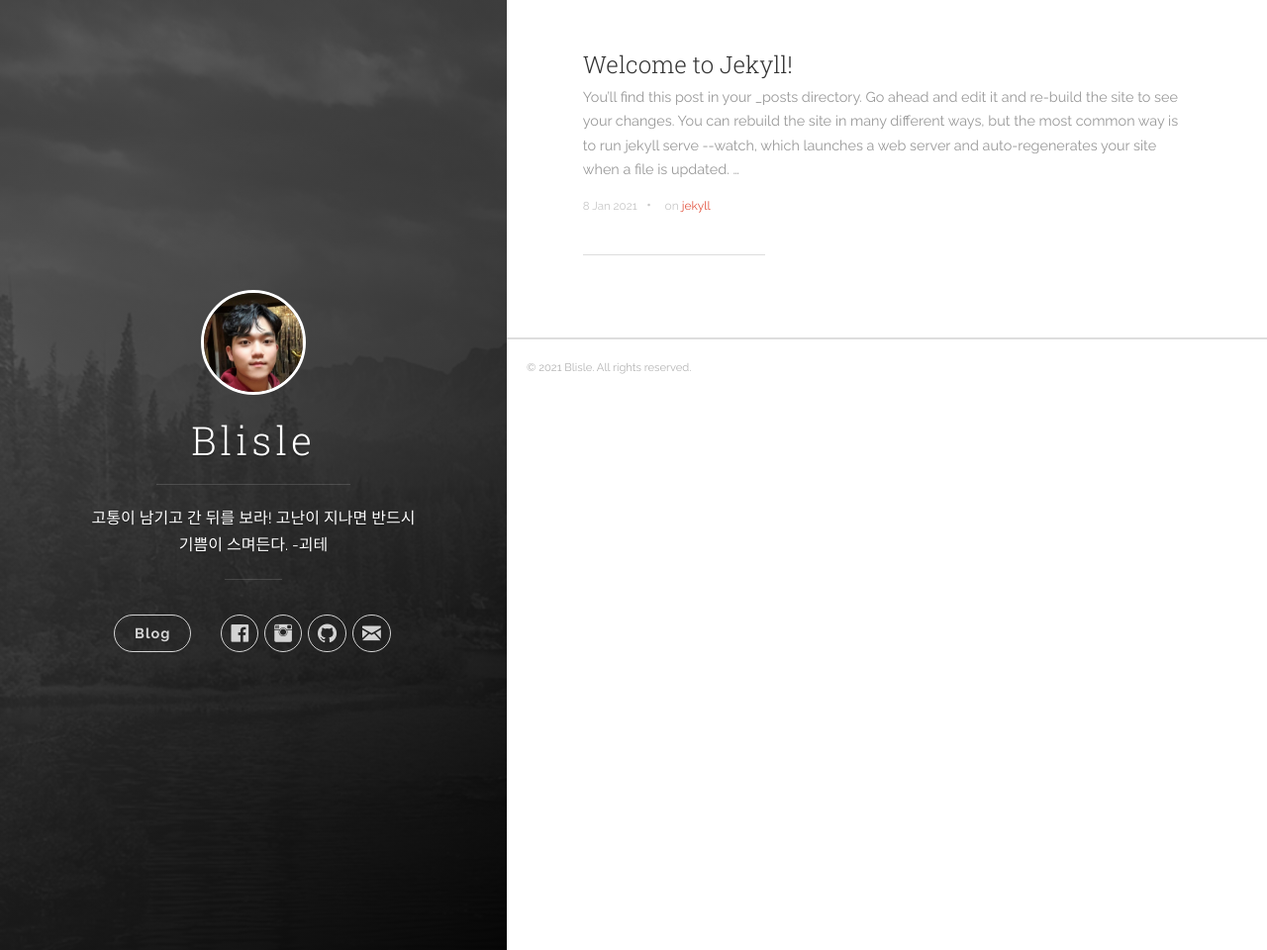
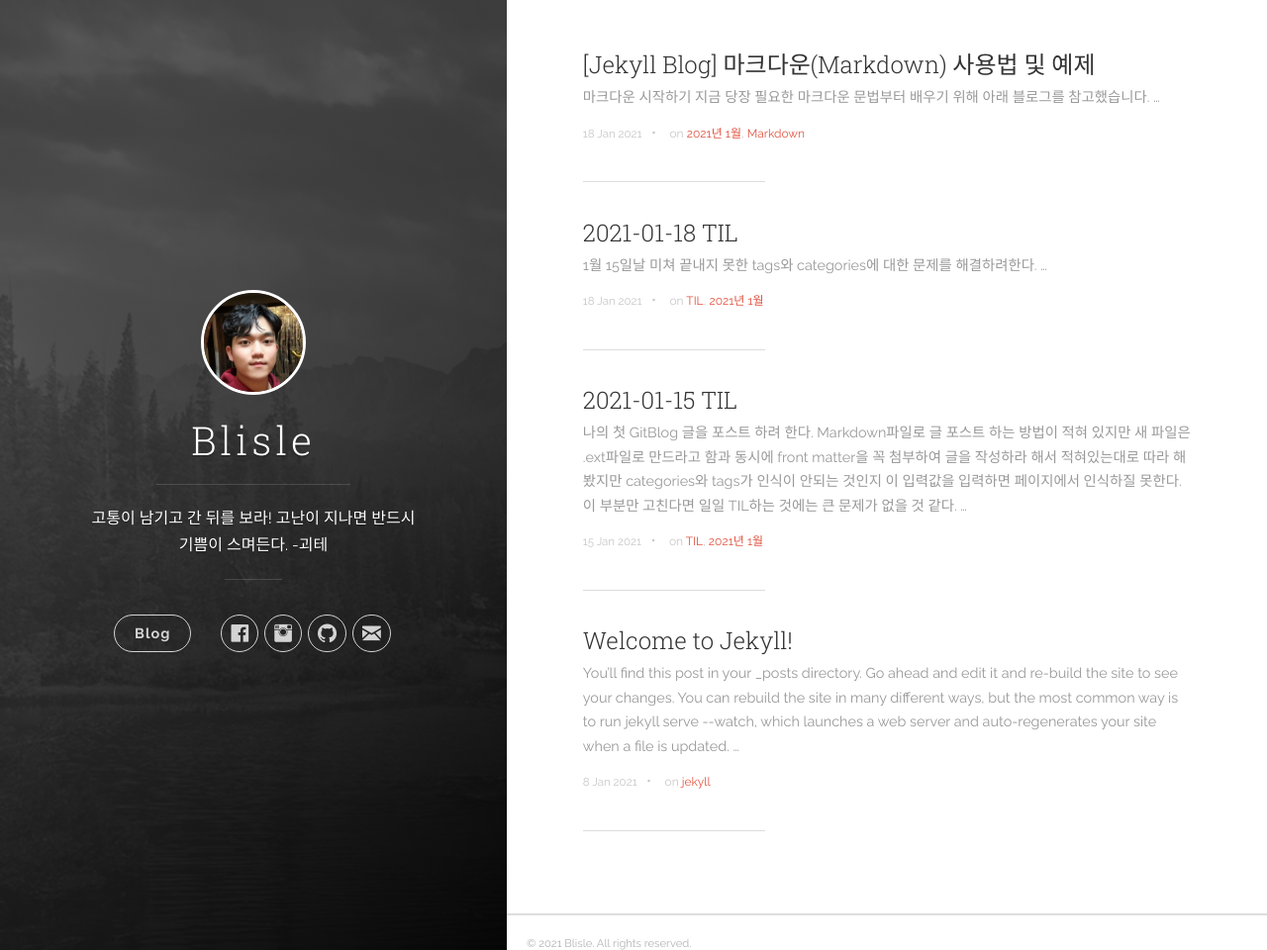
Before and after one commit to SonJM/SonJM.github.io, a Jekyll site: the page built from index.html, in a window 1280 px wide and 960 px high. Shown: the whole window at 99% size. Built offline with Jekyll 4.4.1, drawn with Linux system fonts in a browser that asks for light colours; the list of posts is cut into pages by our own code.

Commit message:
2021-01-18

````diff
--- a/_posts/2021-01-08-welcome-to-jekyll.markdown
+++ b/_posts/2021-01-08-welcome-to-jekyll.markdown
@@ -1,6 +1,6 @@
 ---
 title:  "Welcome to Jekyll!"
-date:   2021-01-08 15:04:23
+date:   2021-01-08 15:04:23 +0900
 categories: [jekyll]
 tags: [jekyll]
 ---
--- /dev/null
+++ b/_posts/2021-01-15-today-i-learn.md
@@ -0,0 +1,13 @@
+---
+title:  "2021-01-15 TIL"
+author: Blisle
+date:   2021-01-15 15:04:23 +0900
+categories: [TIL]
+tags: [TIL, 2021년 1월]
+---
+
+나의 첫 GitBlog 글을 포스트 하려 한다.
+Markdown파일로 글 포스트 하는 방법이 적혀 있지만 새 파일은 .ext파일로 만드라고 함과 동시에
+front matter을 꼭 첨부하여 글을 작성하라 해서 적혀있는대로 따라 해봤지만
+categories와 tags가 인식이 안되는 것인지 이 입력값을 입력하면 페이지에서 인식하질 못한다.
+이 부분만 고친다면 일일 TIL하는 것에는 큰 문제가 없을 것 같다.
--- /dev/null
+++ b/_posts/2021-01-18-What-is-happen.md
@@ -0,0 +1,28 @@
+---
+title:  "2021-01-18 TIL"
+author: Blisle
+date:   2021-01-18 11:49:23 +0900
+categories: [TIL]
+tags: [TIL, 2021년 1월]
+---
+
+1월 15일날 미쳐 끝내지 못한 tags와 categories에 대한 문제를 해결하려한다.
+
+해결과정
+  카테고리와 태그를 그냥 바꾸고 깃헙에 push해보고 결과 값 보기
+.ext파일에 대해 구글링 해보기 (한 번 찾아봤지만 딱히 얻은건 없었음 ㅠ)
+.md파일로 글 작성 후 git push 해보기
+
+중간 결과
+  2021-01-15일 파일은 그대로 페이지에서 인식하고 결과가 깔끔하게 나왔다
+심지어 15일 당시에는 안되던 tags와 categories도 깔끔하게 변경이 되었다,,,
+원인이 무엇인지는 아직 모르겠지만 18일도 이와 똑같이 된다면 좋겠다,,,
+
+해결
+  .ext파일에 대해 구글링해본 결과 리눅스에서 사용 하는 파일 확장자라는 것을 알게되었다,,
+단순 마크다운 기본설명서를 새로 구글링해서 포스팅해놓았다 내일부터는 이런 칙칙한 디자인보다
+마크다운의 여러 문법들을 사용해가며 이쁘장하게 포스팅해봐야겠다,,!!
+
+
+
+### TIL
--- /dev/null
+++ b/_posts/2021-01-18-use-with-markdown.md
@@ -0,0 +1,171 @@
+---
+title: '[Jekyll Blog] 마크다운(Markdown) 사용법 및 예제'
+author: Blisle
+date: 2021-01-18 12:09:30 +0900
+categories: [jekyll, Tutorial]
+tags: [2021년 1월, Markdown]
+---
+
+## 마크다운 시작하기
+---
+지금 당장 필요한 마크다운 문법부터 배우기 위해 아래 블로그를 참고했습니다.
+
+`ref` [TheoryDB 블로그](https://theorydb.github.io "https://theorydb.github.io")
+
+_(이번 포스팅은 위의 블로그를 마크다운으로 동일하게 작성하는데 초점을 맞추었습니다. __자세한 설명은 위 블로그를 참고.__)_
+
+
+ + 목차
+    - ~~MarkDown이란?~~
+    - ~~MarkDwon 에디터 뭘 쓸까?~~
+    - __Markdwon 문법1(반드시 알아야 하는)__
+    - Markdwon 문법2(유용한 부가기능)
+    - ~~더 이상의 목차 설명은 생략한다.~~
+
+
+
+### Markdwon 문법1(반드시 알아야 하는)
+---
+
++ __[1단계] `헤더(Header)` : 제목, 문단별 제목을 쓰고 싶을 때__
+글의 구조(개요) 및 큰 틀을 잡을 때 사용한다.
+
+```
+# 제목 1단계
+## 제목 2단계
+### 제목 3단계
+#### 제목 4단계
+##### 제목 5단계
+###### 제목 6단계
+```
+
+# 제목 1단계
+## 제목 2단계
+### 제목 3단계
+#### 제목 4단계
+##### 제목 5단계
+###### 제목 6단계
+
+---
++ __[2단계] `수평선` : 내용을 명시적으로 구분하고 싶을 때__
+
+```
+---
+```
+---
+---
++ __[3단계] `엔터키(줄바꿈, 개행)` : 라인을 바꾸고 싶을 때__
+
+```
+띄어쓰기 2번을 입력하면.(from)  (to)<!-- from과 to 사이에 스페이스 2번 입력 -->  줄이 바뀐다.
+```
+띄어쓰기 2번을 입력하면.(from)
+(to)<!-- from과 to 사이에 스페이스 2번 입력 -->  줄이 바뀐다.
+
+_ps._ __스페이스 2번 입력 후 엔터 입력해야 개행__
+
+---
+
++ __[4단계] `목록(List)` : 요소를 나열할 때__
+
+```
+1. 첫번째
+1. 두번째
+1. 세번째
+
++ 순서없음
+  - 홍길동
+    * 중대장
+      + 프로실망러
+
+```
+1. 첫번째
+1. 두번째
+1. 세번째
+
++ 순서없음
+  - 홍길동
+    * 중대장
+      + 프로실망러
+
+---
+
++ __[5단계] `강조` : 문장 내 강조하고 싶은 단어를 눈에 띄게__
+
+```
+__볼드(진하게)__
+_이탤릭체 (기울여서)_
+~~취소선~~
+<u>밑줄</u>
+__볼드로 진하게 만들다가 *이탤릭으로 기울이고* 다시 볼드로__(중복 활용도 가능하다.)
+```
+__볼드(진하게)__
+_이탤릭체 (기울여서)_
+~~취소선~~
+<u>밑줄</u>
+__볼드로 진하게 만들다가 *이탤릭으로 기울이고* 다시 볼드로__(중복 활용도 가능하다.)
+
+---
+###### __*ps*.중간에 `_`가 아닌 `*`가 들어갔는데 그 이유는 추후에 확인 후 추가하기.__
+
+
+---
+
++ __[6단계] `인용구` : 인용할 경우 또는 분위기 전환시에도 사용(중복 형태 가능)__
+```
+> 위키백과?
+>> 중대장 드립 검색
+>>> "오늘 중대장은 너희에게 실망했다"
+```
+> 위키백과?
+>> 중대장 드립 검색
+>>> "오늘 중대장은 너희에게 실망했다"
+
+
++ __[7단계] `링크(Link)`: 클릭하면 다른 페이지, 다른 부분으로 이동 가능__
+
+```
+유형1(`설명어`를 클릭하면 URL로 이동) : [KRK224 블로그](https://KRK224.github.io "KRK Github Blog")
+유형2(URL 보여주고 `자동연결`) : <https://krk224.github.io>
+유형3(동일 파일 내 `문단 이동`) : [동일파일 내 문단 이동](#markdwon-문법1반드시-알아야-하는)
+```
+유형1(`설명어`를 클릭하면 URL로 이동) : [KRK224 블로그](https://KRK224.github.io "KRK Github Blog")
+유형2(URL 보여주고 `자동연결`) : <https://krk224.github.io>
+유형3(동일 파일 내 `문단 이동`) : [동일파일 내 문단 이동](#markdwon-문법1반드시-알아야-하는)
+
+> __유형3 문단 매칭방법__ : 제목(header)를 복사 붙여넣기 후,
+> 1) `특수문자` 제거 (숫자는 가능)
+> 2) 스페이스를 갯수만큼 `-`로 변경
+> 3) 대문자-> `소문자`로 변경
+> 예) "#Markdwon! 장점" -> "#markdwon-장점"
+
+유형4(상대 경로로 서버 내 파일이동) 기능은 쓸 일이 거의 없어 제외한다.
+
+---
++ __[8단계] `이미지(Image)` : 이미지 보여주기__
+
+```
+유형1(`이미지` 삽입) :
+![이미지](https://theorydb.github.io/assets/img/think/2019-06-25-think-future-ai-1.png "인공지능")
+
+유형2(`사이즈를 조절`하고 싶은 경우 HTML 태그로 처리) :
+<img src="https://theorydb.github.io/assets/img/think/2019-06-25-think-future-ai-1.png" width="300" height="200">
+
+유형3(이미지 삽입 후, `링크 걸`):
+[![이미지](http://pds26.egloos.com/pds/201807/11/30/c0240630_5b4549a46280c.gif)](https://youtu.be/TMNvSkufi0Y)
+```
+유형1(`이미지` 삽입) :
+![이미지](https://theorydb.github.io/assets/img/think/2019-06-25-think-future-ai-1.png "인공지능")
+
+유형2(`사이즈를 조절`하고 싶은 경우 HTML 태그로 처리) :
+<img src="https://theorydb.github.io/assets/img/think/2019-06-25-think-future-ai-1.png" width="300" height="200">{: .normal}
+
+유형3(이미지 삽입 후, `링크 걸기`):
+[![이미지](https://raw.githubusercontent.com/KRK224/KRK224.github.io/master/assets/img/post/202101/honeyBadger.gif)](https://youtu.be/TMNvSkufi0Y "벌꿀 오소리에 천적이란 없다!")
+
+---
+
+##추가
+1. Syntax Highlighting 변경 방법.
+2. 문장 강조 방법.
+3. Contents 에서 특정 제목만 인식하게 만들기.
````
Also changed, not shown: 1 other file.
